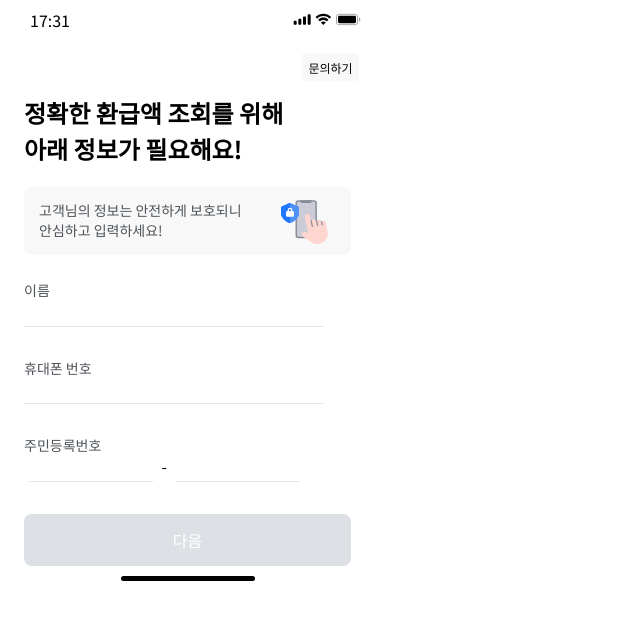
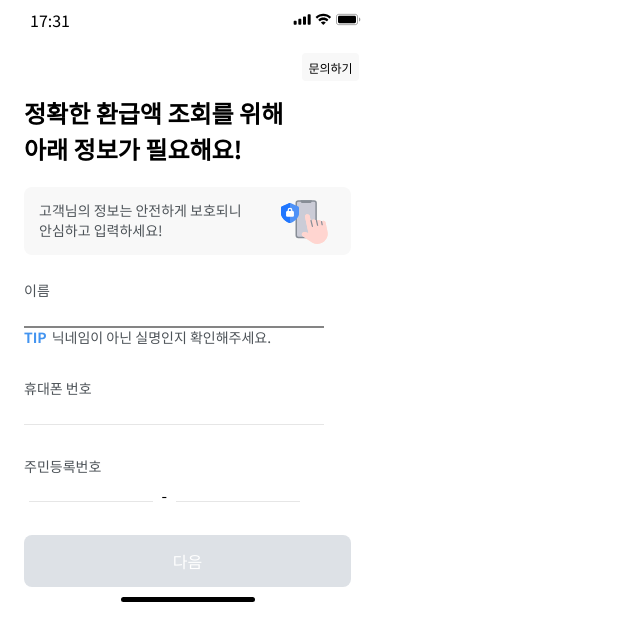
Before and after one commit to Hyoin-Kim/Typescript-Project, a React (Create React App) app in the folder front-end/: page / in a window 1280 px wide. Shown: the top 640 px of the page, without its empty margins (0-640 px from the left). Built offline with nearby package versions, Linux system fonts and the light colour scheme.

Commit message:
refactor : StyledInput 아톰 타입 지정

```diff
--- a/front-end/src/components/atoms/StyledInput.tsx
+++ b/front-end/src/components/atoms/StyledInput.tsx
@@ -2,38 +2,71 @@ import React, { useState } from "react";
 import styled, { css } from "styled-components";
 interface IProps {
   width: string;
-  name?: string;
   isPw?: boolean;
   errorMsg?: string;
+  tip?: string;
+  message?: string;
+  maxByte?: number;
+  value?: string;
   isConditionMet: boolean;
+  inputRef?: React.RefObject<HTMLInputElement>;
   onChange?: (value: string) => void;
+  onKeyPress?: (value: string) => void;
 }
 
-const StyledInput = ({ width, name, isPw, errorMsg, isConditionMet, onChange }: IProps) => {
+const StyledInput = ({
+  width,
+  isPw,
+  errorMsg,
+  tip,
+  message,
+  maxByte,
+  value,
+  isConditionMet,
+  onChange,
+  inputRef,
+}: IProps): React.ReactElement => {
   const [isFocusOn, setIsFocusOn] = useState(false);
-  const [value, setValue] = useState("");
+  const [isInput, setIsInput] = useState("");
 
   function handleOnChange(e: React.ChangeEvent<HTMLInputElement>) {
     onChange?.(e.target.value);
-    setValue(e.target.value);
+    setIsInput(e.target.value);
   }
   function handleOnFocus() {
     setIsFocusOn(true);
   }
 
+  function handleonKeyPress(e: any) {
+    if (e.key == "Enter") {
+      console.log("엔터");
+    }
+  }
+
   return (
     <StyledInputWrpper>
-      <InputContainer width={width} condition={!isFocusOn ? 0 : (isFocusOn && isConditionMet) || value == "" ? 1 : -1}>
+      <InputContainer
+        width={width}
+        condition={!isFocusOn ? 0 : (isFocusOn && isConditionMet) || isInput == "" ? 1 : -1}>
         <Input
           width={width}
           onChange={handleOnChange}
           onFocus={handleOnFocus}
+          onKeyPress={handleonKeyPress}
           type={isPw ? "password" : "text"}
           autoComplete={isPw ? "false" : "true"}
-          name={name}
+          maxLength={maxByte}
+          ref={inputRef}
+          value={value}
         />
       </InputContainer>
-      {isFocusOn && !isConditionMet && value !== "" && <ErrorMsg>{errorMsg}</ErrorMsg>}
+      {isFocusOn && !isConditionMet && isInput !== "" && <ErrorMsg>{errorMsg}</ErrorMsg>}
+      {(isFocusOn && isConditionMet) || isInput == "" ? (
+        <TipWrapper>
+          <Tip>{tip}</Tip> <p>{message}</p>
+        </TipWrapper>
+      ) : null}
+      {/* {value == "" ? <p>공백안돼!</p> : null} */}
     </StyledInputWrpper>
   );
 };
@@ -67,6 +100,7 @@ const InputContainer = styled.div<{ width: string; condition: number }>`
         `};
   display: flex;
   align-items: center;
+
   width: ${(props) => props.width};
 `;
 
@@ -80,7 +114,20 @@ const Input = styled.input<{ width: string }>`
 `;
 
 const ErrorMsg = styled.div`
-  text-align: left;
-  text-align: left;
-  color: red;
+  color: #e85440;
+  font-size: 14px;
+  line-height: 140%;
 `;
+
+const Tip = styled.div`
+  display: flex;
+  font-weight: bold;
+  font-size: 14px;
+  line-height: 140%;
+  color: #4394f0;
+  margin-right: 5px;
+`;
+
+const TipWrapper = styled.div`
+  display: flex;
+`;
```
